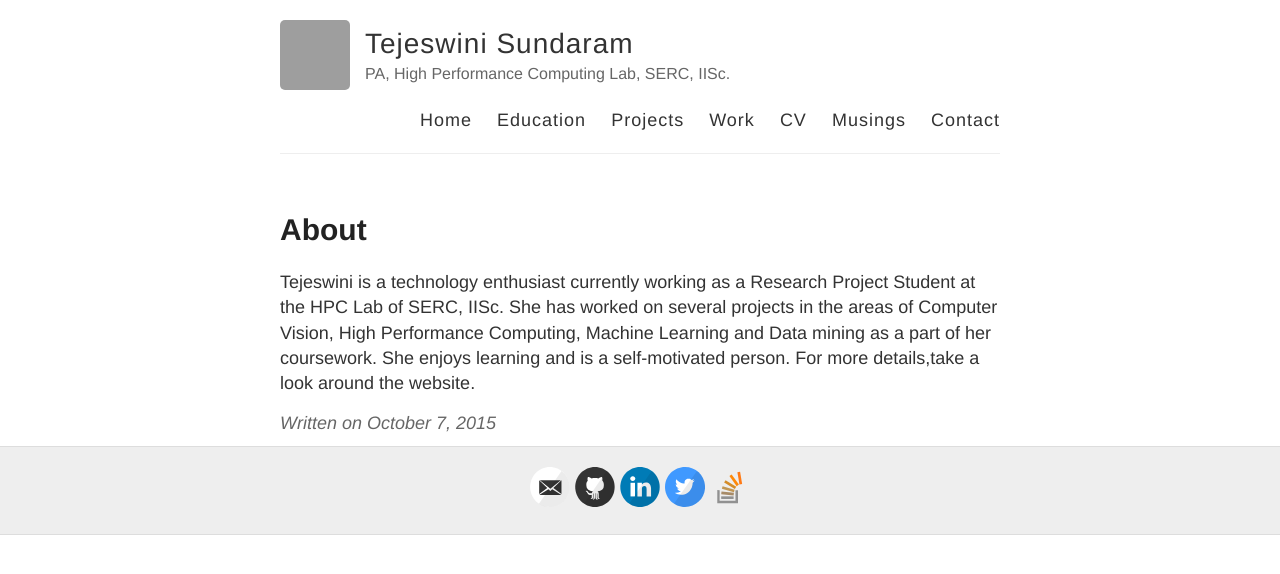
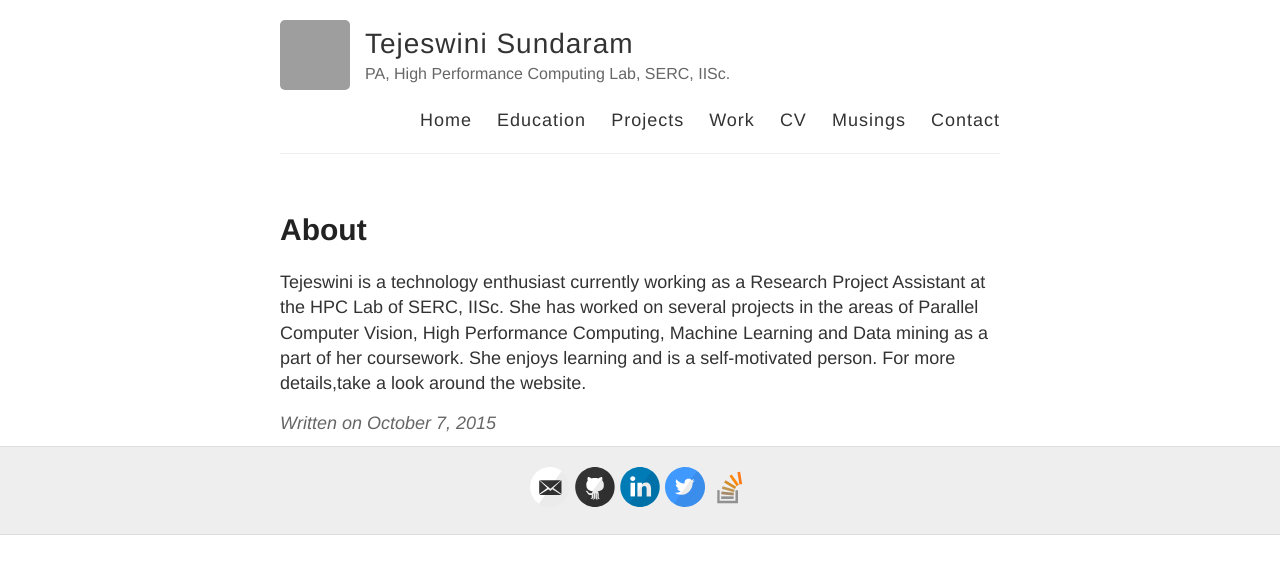
Before and after one commit to tejeswinisundaram/tejeswinisundaram.github.io, a Jekyll site: the page built from _posts/2015-10-7-About-Me.md, in a window 1280 px wide. Shown: the top 574 px of the page. Built offline with Jekyll 4.4.1, drawn with Linux system fonts in a browser that asks for light colours; Markdown is read by kramdown in place of the engine named in the settings; grey boxes are pictures that could not be loaded.

Commit message:
Modified

```diff
--- a/_posts/2015-10-7-About-Me.md
+++ b/_posts/2015-10-7-About-Me.md
@@ -3,4 +3,4 @@
 title: About
 ---
 
-Tejeswini is a technology enthusiast currently working as a Research Project Student at the HPC Lab of SERC, IISc. She has worked on several projects in the areas of Computer Vision, High Performance Computing, Machine Learning and Data mining as a part of her coursework. She enjoys learning and is a self-motivated person. For more details,take a look around the website.
+Tejeswini is a technology enthusiast currently working as a Research Project Assistant at the HPC Lab of SERC, IISc. She has worked on several projects in the areas of Parallel Computer Vision, High Performance Computing, Machine Learning and Data mining as a part of her coursework. She enjoys learning and is a self-motivated person. For more details,take a look around the website.
```
Also changed, not shown: musings.md (+2 -2 lines).
